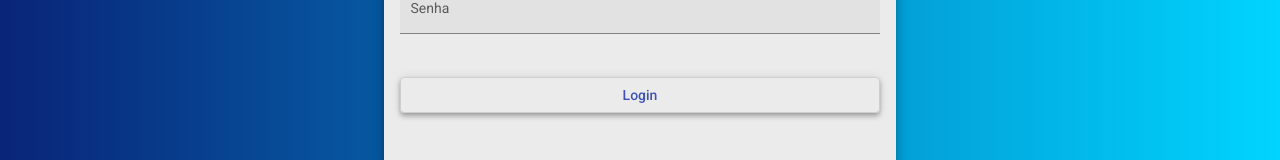
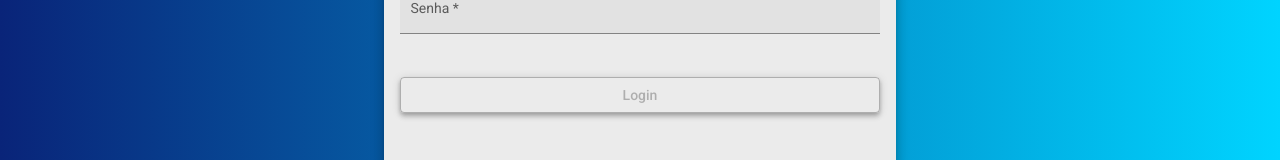
Before and after one commit to Matheus-Bandeira/helpdesk-ui, an Angular app: page /login in a window 1280 px wide. Shown: the part 558-718 px from the top of the page. Built offline with nearby package versions, Linux system fonts and the light colour scheme.

Commit message:
instalação do toastr

```diff
--- a/package.json
+++ b/package.json
@@ -19,6 +19,7 @@
     "@angular/platform-browser": "^14.0.0",
     "@angular/platform-browser-dynamic": "^14.0.0",
     "@angular/router": "^14.0.0",
+    "ngx-toastr": "^15.0.0",
     "rxjs": "~7.5.0",
     "tslib": "^2.3.0",
     "zone.js": "~0.11.4"
--- a/src/app/components/login/login.component.html
+++ b/src/app/components/login/login.component.html
@@ -7,14 +7,26 @@
 
         <mat-form-field class="full-width" appearance="fill">
           <mat-label>E-mail</mat-label>
-          <input matInput placeholder="fulano@mail.com">
+          <input
+                [(ngModel)]="creds.email"
+                name="email"
+                matInput placeholder="fulano@mail.com"
+                [formControl]="email"
+                required>
         </mat-form-field>
 
         <mat-form-field class="full-width" appearance="fill">
             <mat-label>Senha</mat-label>
-            <input type="password" matInput placeholder="Ex. 123">
+            <input
+                [(ngModel)]="creds.senha"
+                name="senha"
+                type="password"
+                matInput placeholder="Ex. 123"
+                [formControl]="senha"
+                required>
         </mat-form-field>
 
-        <button class="full-width mat-elevation-z4" mat-stroked-button color="primary">Login</button>
+        <button [disabled]="!validaCampos()" class="full-width mat-elevation-z4" mat-stroked-button color="primary">Login</button>
+
     </form>
 </div>
--- a/src/app/components/login/login.component.ts
+++ b/src/app/components/login/login.component.ts
@@ -1,4 +1,6 @@
 import { Component, OnInit } from '@angular/core';
+import { FormControl, Validators } from '@angular/forms';
+import { Credenciais } from 'src/app/models/credenciais';
 
 @Component({
   selector: 'app-login',
@@ -7,9 +9,27 @@ import { Component, OnInit } from '@angular/core';
 })
 export class LoginComponent implements OnInit {
 
+
+  creds: Credenciais = {
+    email: '',
+    senha: ''
+  }
+
+  email = new FormControl(null, Validators.email);
+  senha = new FormControl(null, Validators.minLength(3));
+
+
   constructor() { }
 
   ngOnInit(): void {
   }
 
+  validaCampos(): boolean {
+    if(this.email.valid && this.senha.valid) {
+      return true;
+    } else {
+      return false;
+    }
+  }
+
 }
--- /dev/null
+++ b/src/app/models/credenciais.ts
@@ -0,0 +1,4 @@
+export interface Credenciais {
+    email: string;
+    senha: string;
+}
```
Also changed, not shown: 1 other file (tests, documents, lock files or other folders).
